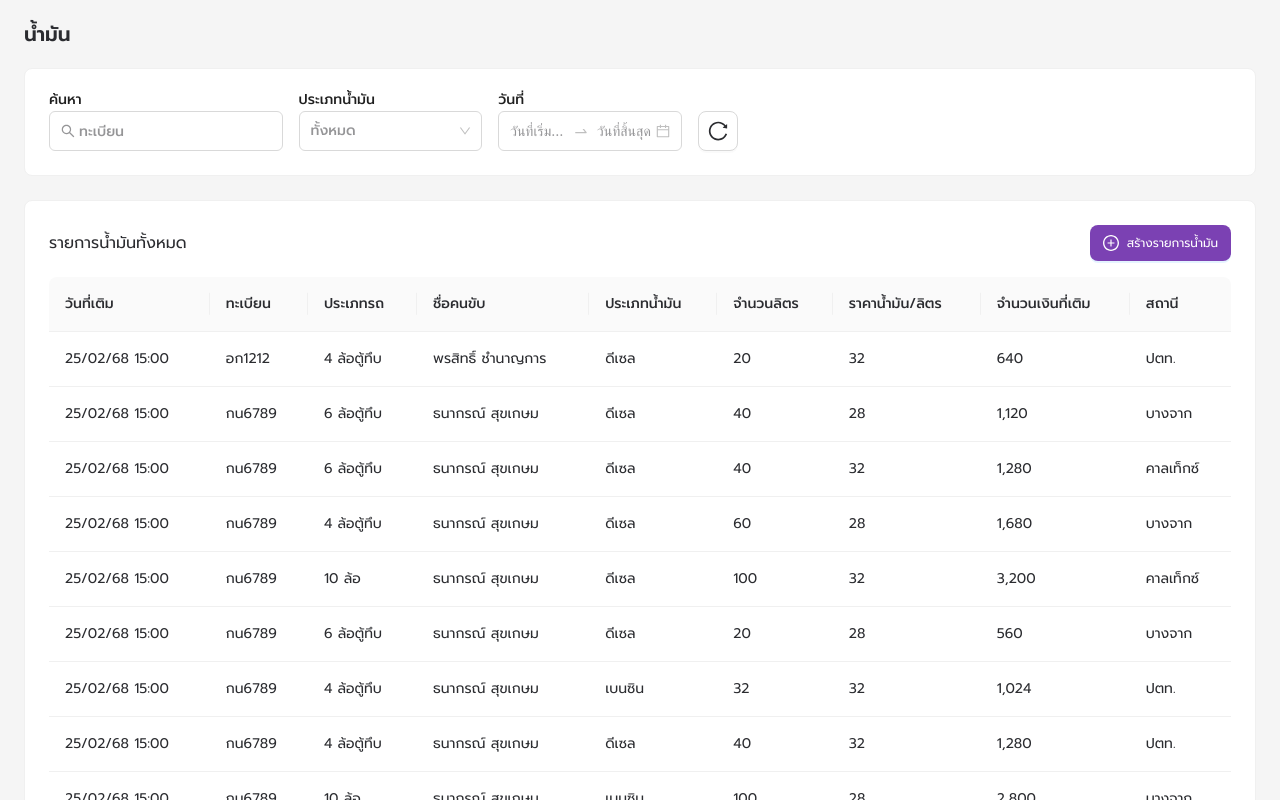
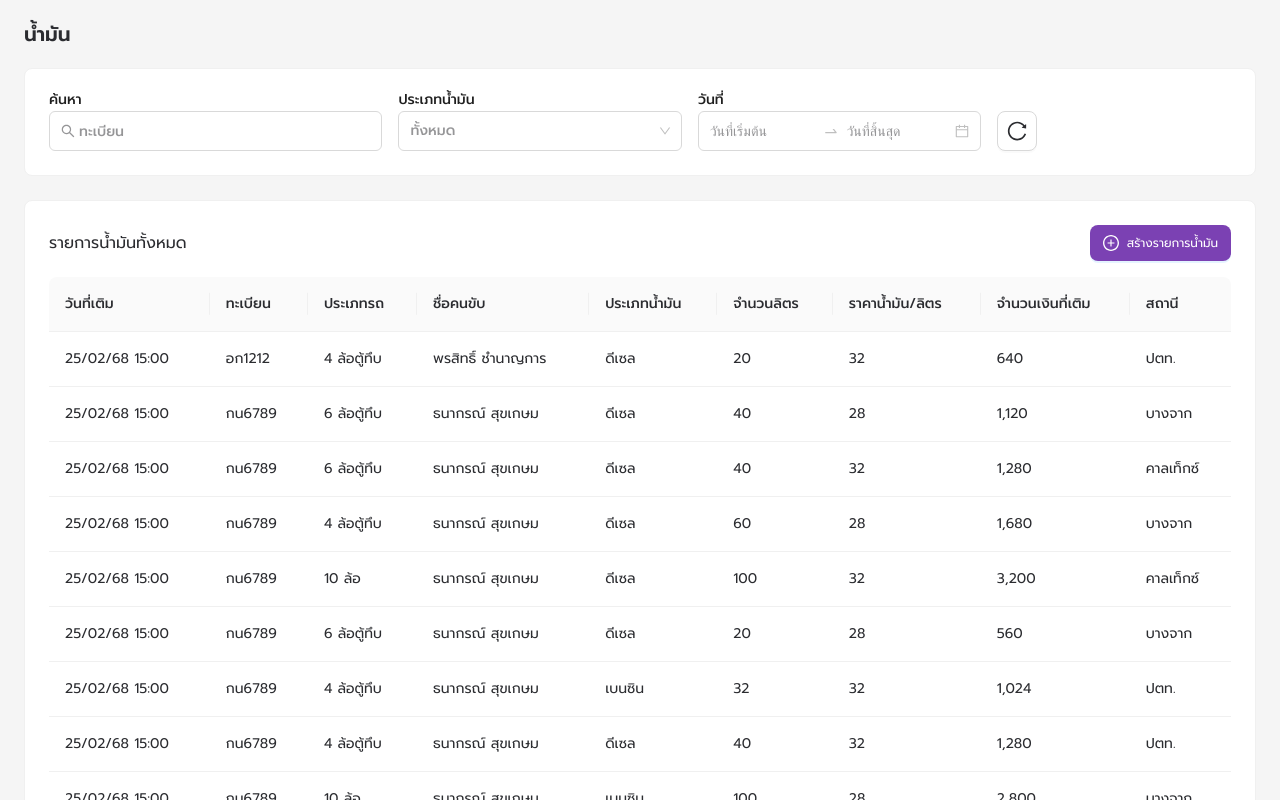
Before and after one commit to Pal2456/ULT_CREAT, a Next.js app in the folder my_app/: page /fueldata_page in a window 1280 px wide. Built offline with nearby package versions, Linux system fonts and the light colour scheme.

Commit message:
+ resize input box in Header

```diff
--- a/my_app/app/fueldata_page/components/Header.js
+++ b/my_app/app/fueldata_page/components/Header.js
@@ -16,7 +16,7 @@ export default function Header({ onSearch, onFuelTypeChange, onDateChange, onCle
     <>
       <Card style={{ marginBottom: 24 }}>
         <Row gutter={[16, 16]} align="bottom">
-          <Col xs={24} sm={12} md={5}>
+          <Col xs={24} sm={12} md={7}>
             <Text style={{ display: 'block', marginBottom: 4}}>ค้นหา</Text>
             <Input
               placeholder="ทะเบียน"
@@ -28,7 +28,7 @@ export default function Header({ onSearch, onFuelTypeChange, onDateChange, onCle
             />
           </Col>
 
-          <Col xs={24} sm={12} md={4}>
+          <Col xs={24} sm={12} md={6}>
             <Text style={{ display: 'block', marginBottom: 4 }}>ประเภทน้ำมัน</Text>
             <Select
               placeholder="ทั้งหมด"
@@ -44,7 +44,7 @@ export default function Header({ onSearch, onFuelTypeChange, onDateChange, onCle
             </Select>
           </Col>
 
-          <Col xs={24} sm={12} md={4}>
+          <Col xs={24} sm={12} md={6}>
             <Text style={{ display: 'block', marginBottom: 4 }}>วันที่</Text>
             <RangePicker
               key={dataKey}
@@ -55,7 +55,7 @@ export default function Header({ onSearch, onFuelTypeChange, onDateChange, onCle
             />
           </Col>
 
-          <Col xs={24} sm={12} md={6}>
+          <Col xs={24} sm={12} md={3}>
             <Text style={{ display: 'block', marginBottom: 4, visibility: 'hidden' }}>placeholder</Text>
             <Button
               icon={
```
